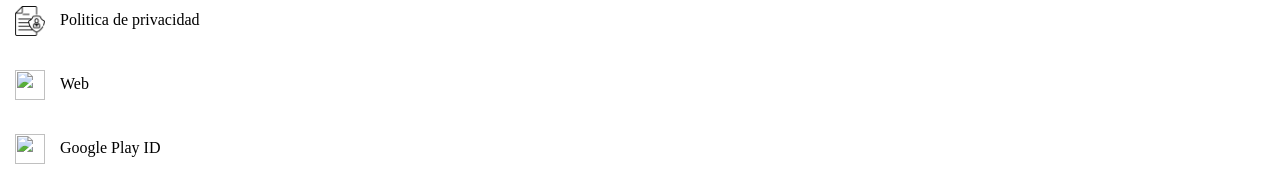
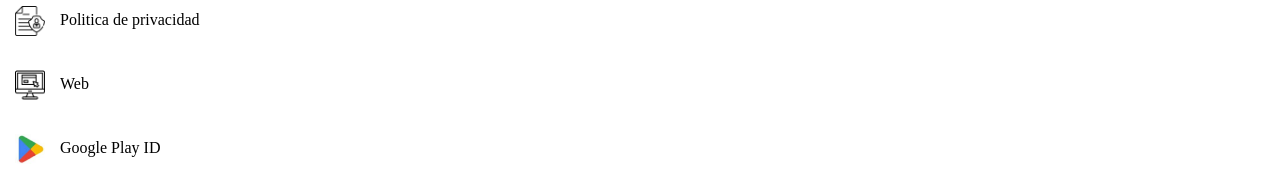
Before and after one commit to developer-shop/Messenger, a plain HTML site: page index.html in a window 1280 px wide. Shown: the part 1398-1578 px from the top of the page. Drawn offline with Linux system fonts and the light colour scheme; a script that the page names is missing.

Commit message:
index.html

```diff
--- a/index.html
+++ b/index.html
@@ -227,7 +227,7 @@ Politica de privacidad
 <header1>
 <div class="logo1">
 <div class="log1">
-<a href="   https://m.facebook.com/gaming/   "><img src="web.jpg " ></a>
+<a href="   https://m.facebook.com/gaming/   "><img src="web.png" ></a>
 </div>
 </div>
 <div class="nombre1">
@@ -238,7 +238,7 @@ Web
 <header1>
 <div class="logo1">
 <div class="log1">
-<a href="https://play.google.com/store/apps/details?id=com.facebook.orca"><img src="play.png" ></a>
+<a href="https://play.google.com/store/apps/details?id=com.facebook.orca"><img src="play.jpg" ></a>
 </div>
 </div>
 <div class="nombre1">
```
